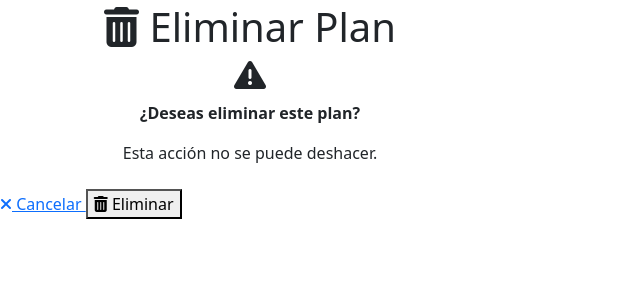
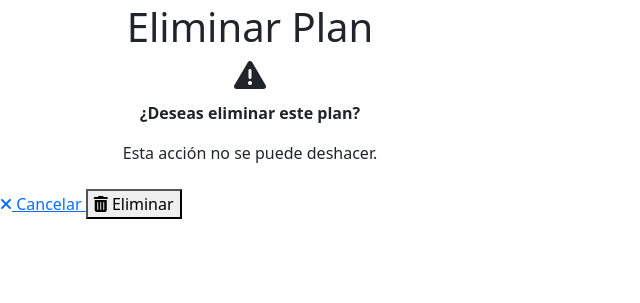
Before and after one commit to MaxEzequiel/Deimos, a Django app: page /delete-plan/3 in a window 1280 px wide. Shown: the part 53-356 px from the top of the page, without its empty margins (0-640 px from the left). Run offline with Django 5.2, Linux system fonts and the light colour scheme; a user stored in the database is signed in; data comes from the database, SQL or seed files in the repository.

Commit message:
delete_plan style

```diff
--- a/crud_auth_original/plans/templates/delete_plan.html
+++ b/crud_auth_original/plans/templates/delete_plan.html
@@ -4,7 +4,7 @@
 
 <div class="login-box" style="max-width: 500px;">
     <h1 class="text-center">
-        <i class="fas fa-trash-alt"></i> Eliminar Plan
+        Eliminar Plan
     </h1>
 
     <div class="info-card text-center mb-4 warning-card">
```
